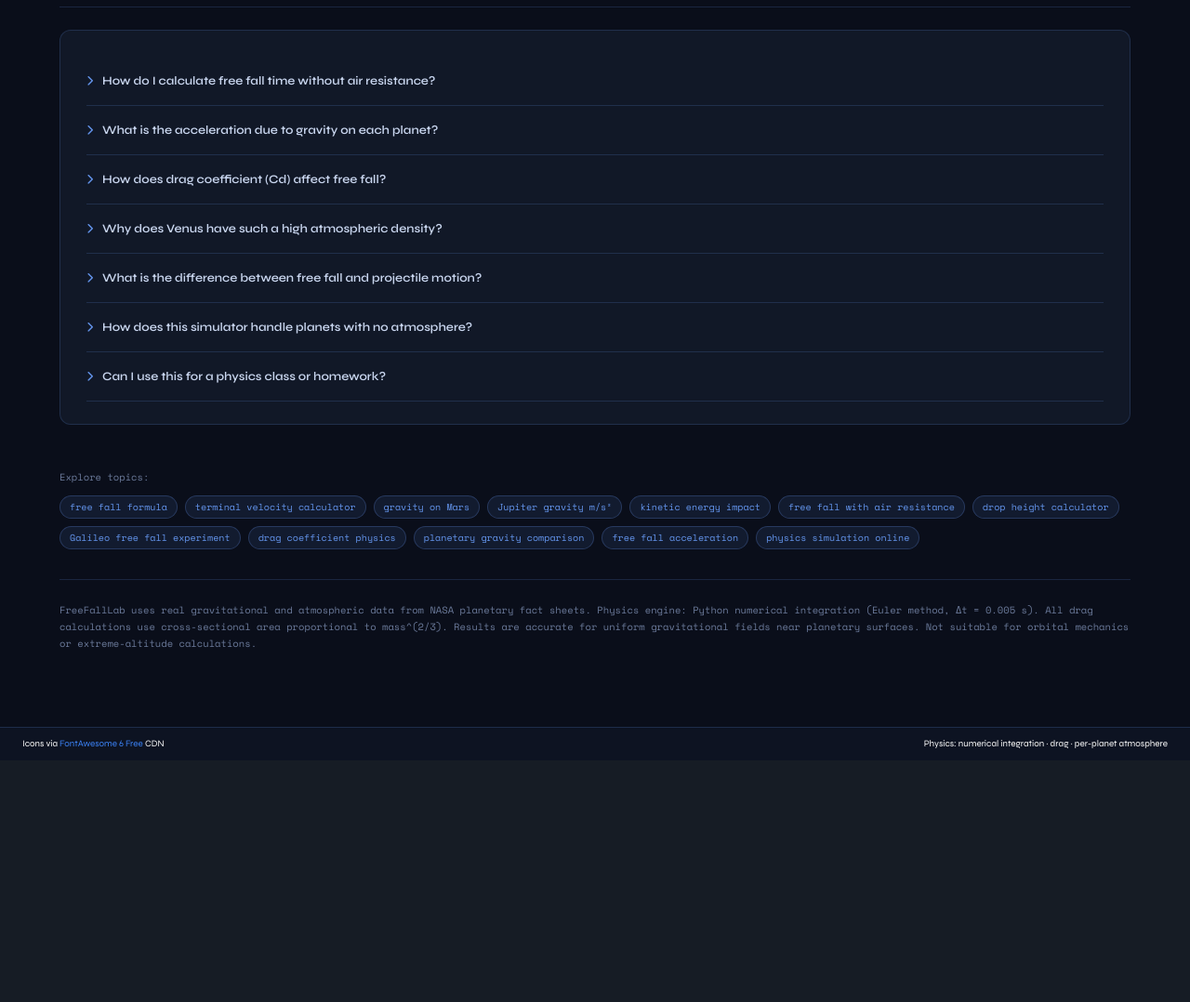
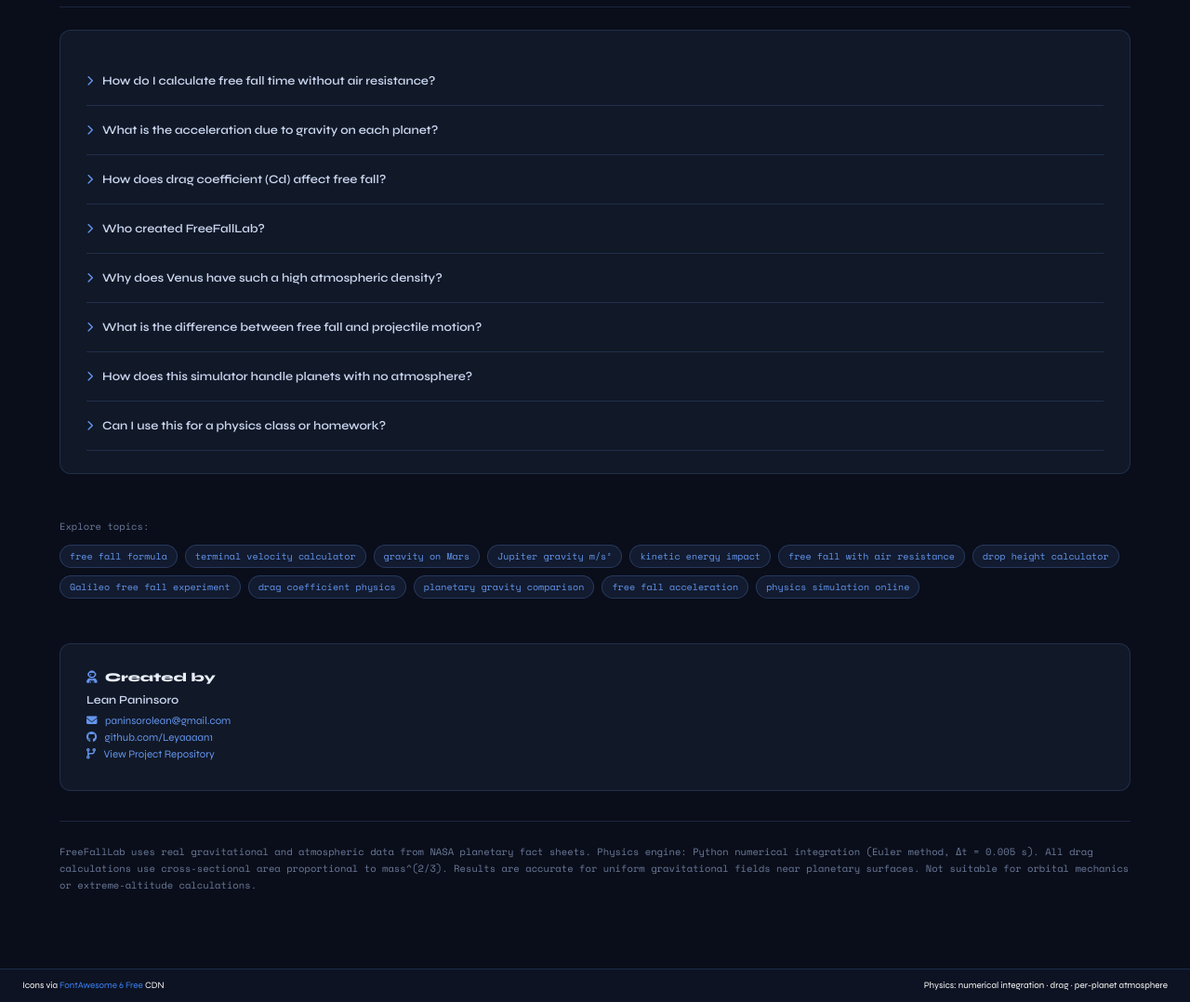
Before and after one commit to Leyaaaan1/FreeFallSimulations, a Flask app: page / in a window 1280 px wide. Shown: the part 2476-3554 px from the top of the page at 93% size. Before the commit the page ends 3281 px from the top, so only its background shows below. Run offline with Flask 3, Linux system fonts and the light colour scheme.

Commit message:
add creator content

```diff
--- a/templates/index.html
+++ b/templates/index.html
@@ -809,6 +809,16 @@
             <li class="faq-item">
                 <button class="faq-q" onclick="toggleFaq(this)">
                     <i class="fa-solid fa-chevron-right"></i>
+                    Who created FreeFallLab?
+                </button>
+                <div class="faq-a">
+                    FreeFallLab was created by <strong>Lean Paninsoro</strong>. For questions, suggestions, or contributions, reach out at <a href="mailto:paninsorolean@gmail.com" style="color:var(--seo-accent);text-decoration:underline">paninsorolean@gmail.com</a> or visit the <a href="https://github.com/Leyaaaan1/FreeFallSimulations" target="_blank" style="color:var(--seo-accent);text-decoration:underline">project repository on GitHub</a>.
+                </div>
+            </li>
+
+            <li class="faq-item">
+                <button class="faq-q" onclick="toggleFaq(this)">
+                    <i class="fa-solid fa-chevron-right"></i>
                     Why does Venus have such a high atmospheric density?
                 </button>
                 <div class="faq-a">
@@ -870,6 +880,32 @@
         </div>
     </div>
 
+    <div style="max-width:1300px;margin:48px auto 0;padding:28px;background:var(--seo-surface);border:1px solid var(--seo-border);border-radius:var(--seo-radius)">
+        <div style="display:flex;align-items:center;gap:16px;flex-wrap:wrap">
+            <div>
+                <h3 style="font-family:var(--font-sans);font-weight:800;color:#e8edf8;margin:0 0 8px;font-size:0.95rem">
+                    <i class="fa-solid fa-user-astronaut" style="color:var(--seo-accent);margin-right:8px"></i>Created by
+                </h3>
+                <p style="font-family:var(--font-sans);font-size:0.9rem;color:var(--seo-text);margin:0;font-weight:600">Lean Paninsoro</p>
+                <ul style="list-style:none;margin:8px 0 0;padding:0;font-size:0.82rem;color:var(--seo-muted)">
+                    <li style="margin:4px 0">
+                        <i class="fa-solid fa-envelope" style="color:var(--seo-accent);margin-right:6px"></i>
+                        <a href="mailto:paninsorolean@gmail.com" style="color:var(--seo-accent);text-decoration:none;transition:color 0.2s">paninsorolean@gmail.com</a>
+                    </li>
+                    <li style="margin:4px 0">
+                        <i class="fa-brands fa-github" style="color:var(--seo-accent);margin-right:6px"></i>
+                        <a href="https://github.com/Leyaaaan1" target="_blank" style="color:var(--seo-accent);text-decoration:none;transition:color 0.2s">github.com/Leyaaaan1</a>
+                    </li>
+                    <li style="margin:4px 0">
+                        <i class="fa-solid fa-code-branch" style="color:var(--seo-accent);margin-right:6px"></i>
+                        <a href="https://github.com/Leyaaaan1/FreeFallSimulations" target="_blank" style="color:var(--seo-accent);text-decoration:none;transition:color 0.2s">View Project Repository</a>
+                    </li>
+                </ul>
+            </div>
+        </div>
+    </div>
+
+
     <!-- Footnote -->
     <p class="seo-footnote">
         FreeFallLab uses real gravitational and atmospheric data from NASA planetary fact sheets. Physics engine: Python numerical integration (Euler method, Δt = 0.005 s). All drag calculations use cross-sectional area proportional to mass^(2/3). Results are accurate for uniform gravitational fields near planetary surfaces. Not suitable for orbital mechanics or extreme-altitude calculations.
```
